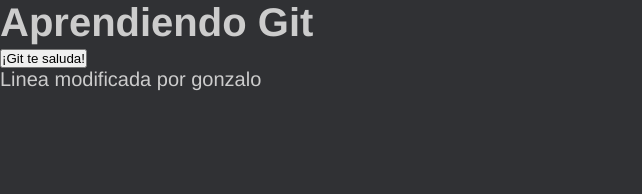
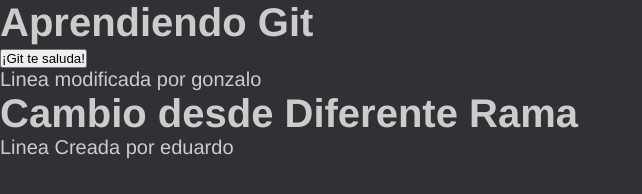
Before and after one commit to AgusJP/PracticaGit, a plain HTML site: page index.html in a window 1280 px wide. Shown: the whole page, without its empty margins (0-642 px from the left). Drawn offline with Linux system fonts and the light colour scheme.

Commit message:
Modificacion HTML Edu

```diff
--- a/index.html
+++ b/index.html
@@ -11,6 +11,8 @@
     <h1>Aprendiendo Git</h1>
     <button class="button">¡Git te saluda!</button>
     <p>Linea modificada por gonzalo</p>
+    <h1>Cambio desde Diferente Rama</h1>
+    <p>Linea Creada por eduardo</p>
     <script src='main.js'></script>
 </body>
 </html>
```
